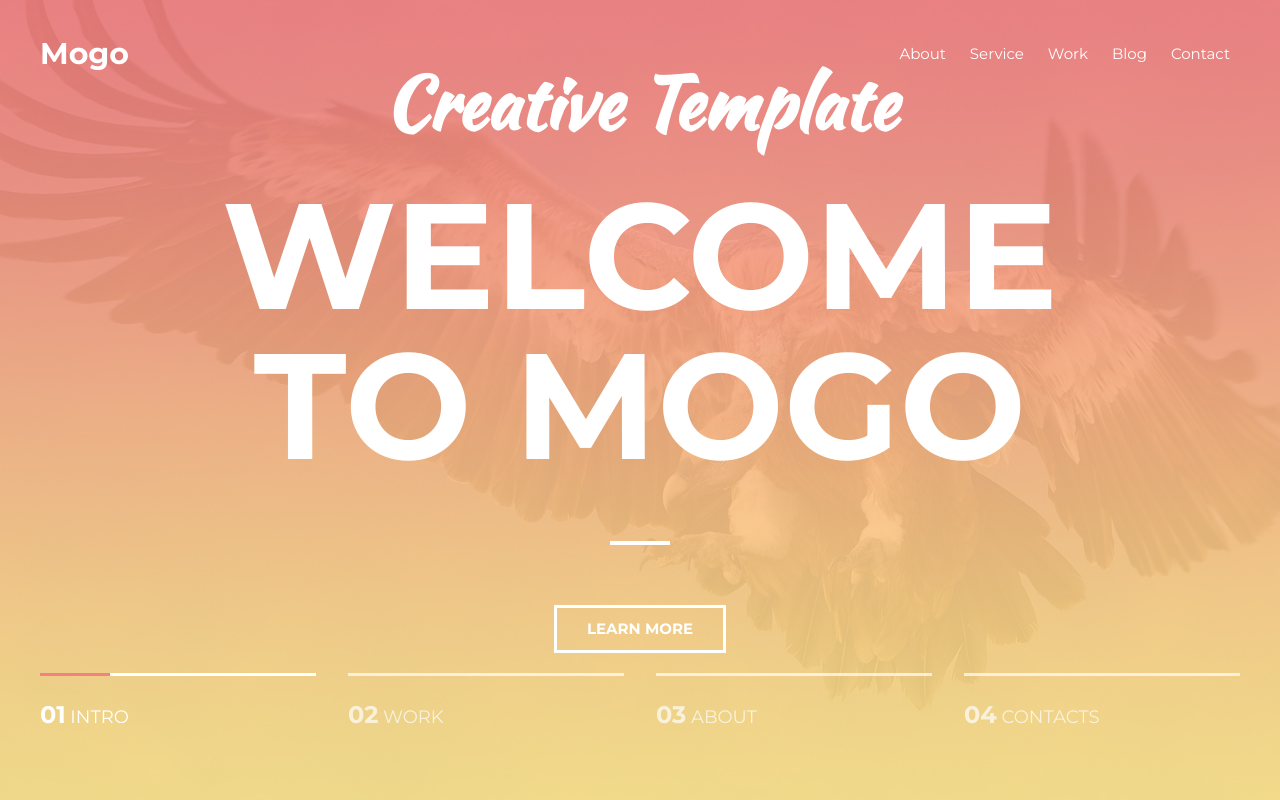
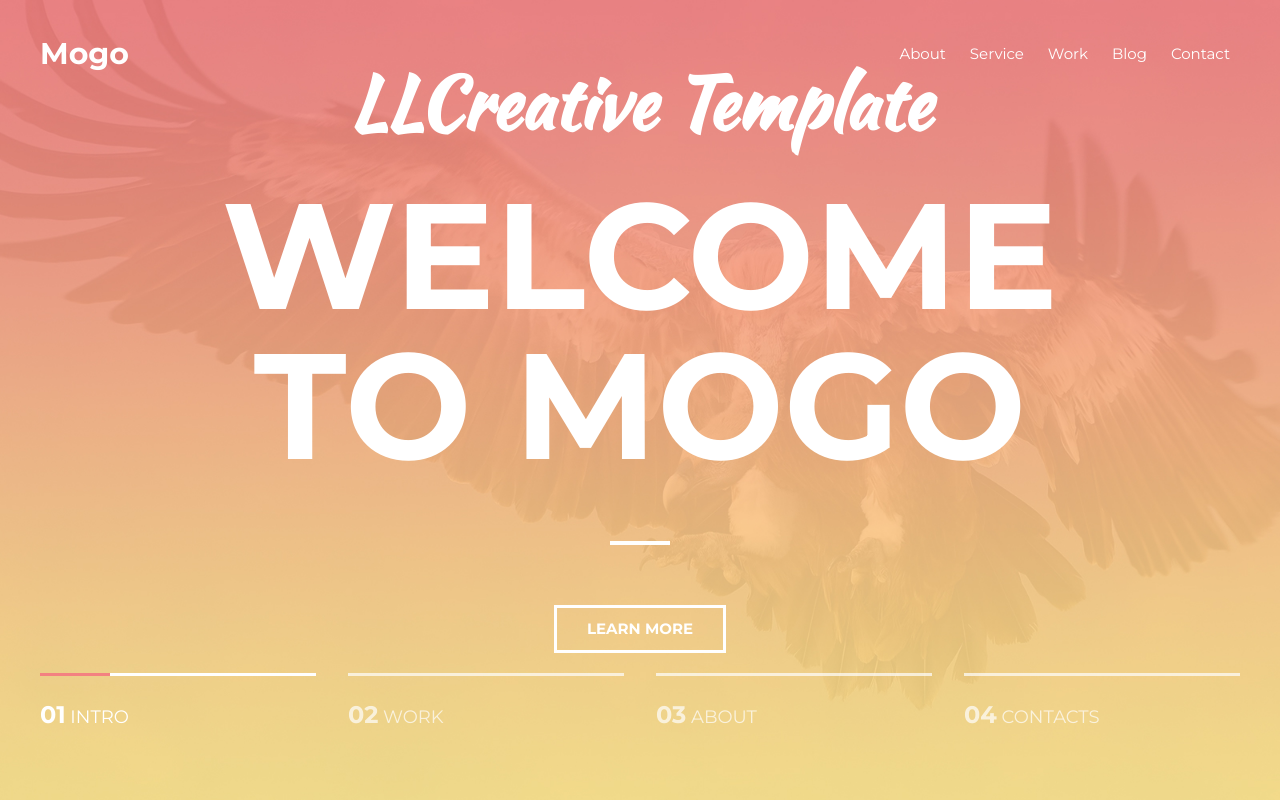
Before and after one commit to GeTLeT11/MogoSite, a plain HTML site: page index.html in a window 1280 px wide. Shown: the top 800 px of the page. Drawn offline with Linux system fonts and the light colour scheme.

Commit message:
commit master

```diff
--- a/index.html
+++ b/index.html
@@ -30,7 +30,7 @@
 <div class="intro">
    <div class="container">
    	  <div class="intro__inner">
-   	  	  <h2 class="intro__suptitle"> Creative Template</h2>
+   	  	  <h2 class="intro__suptitle"> LLCreative Template</h2>
    		  <h1 class="intro__title"> Welcome to MoGo </h1>
    		  <a class = "btn" href="#">Learn More</a>
    	  </div>
```
